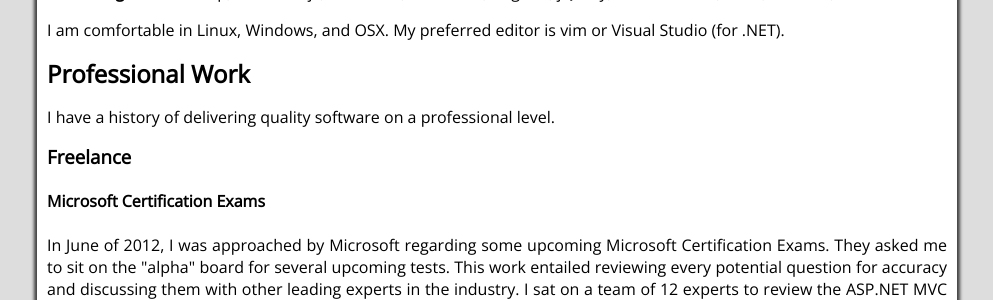
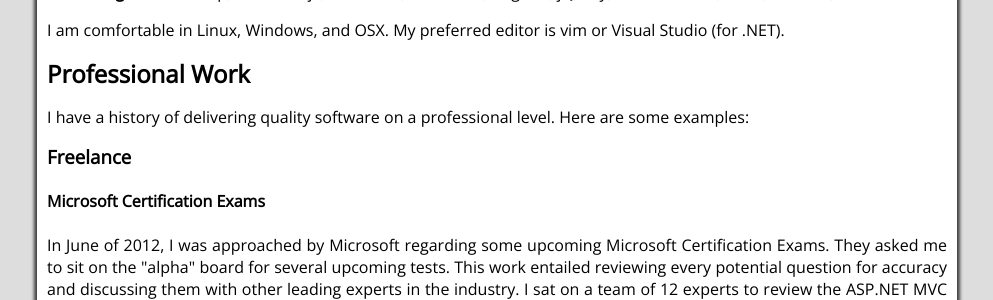
Before and after one commit to stormblog/sircmpwn.github.io, a Jekyll site: the page resume/index.html, which Jekyll copies as it is, in a window 1280 px wide. Shown: the part 345-645 px from the top of the page, without its empty margins (143-1136 px from the left). Built offline with Jekyll 4.4.1, drawn with Linux system fonts in a browser that asks for light colours.

Commit message:
Update resume

```diff
--- a/resume/index.html
+++ b/resume/index.html
@@ -28,7 +28,7 @@
         <p><strong>Technologies</strong>: Bootstrap, knockout.js, Mustache, Backbone, Angular, jQuery, ASP.NET MVC, Flask, AutoFac, Umbraco</p>
         <p>I am comfortable in Linux, Windows, and OSX. My preferred editor is vim or Visual Studio (for .NET).</p>
         <h2>Professional Work</h2>
-        <p>I have a history of delivering quality software on a professional level.</p>
+        <p>I have a history of delivering quality software on a professional level. Here are some examples:</p>
         <h3>Freelance</h3>
         <h4>Microsoft Certification Exams</h4>
         <p>In June of 2012, I was approached by Microsoft regarding some upcoming Microsoft Certification Exams. They asked me to sit on
```
